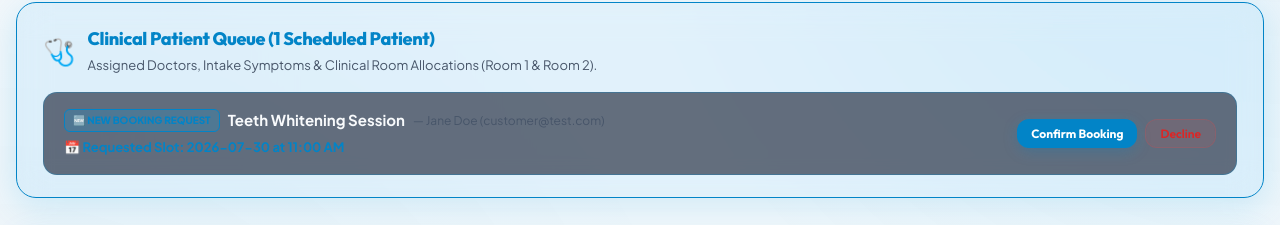
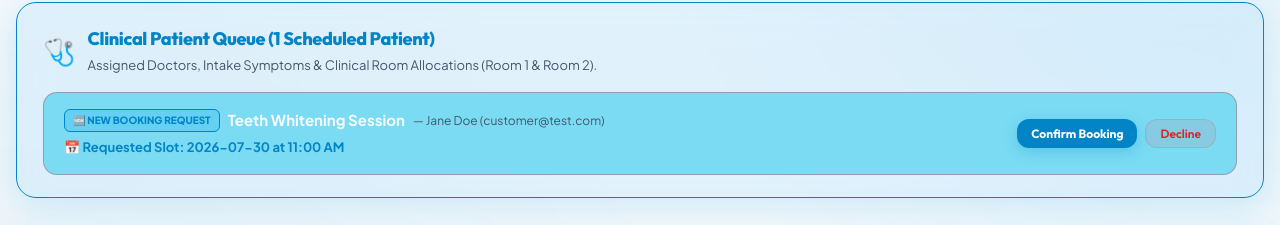
Before and after one commit to RadoMatas/NativeBooking, a React (Vite) app: page /admin in a window 1280 px wide. Shown: the part 219-444 px from the top of the page. Built offline with nearby package versions, Linux system fonts and the light colour scheme; no server answers; the database is empty; sample sign-in values are in the browser's storage.

Commit message:
Change of admindb notif color

```diff
--- a/src/pages/AdminDB.tsx
+++ b/src/pages/AdminDB.tsx
@@ -266,8 +266,8 @@ export default function AdminDB() {
                 <div
                   key={req.id}
                   style={{
-                    background: 'rgba(15, 23, 42, 0.6)',
-                    border: '1px solid rgba(2, 132, 199, 0.3)',
+                    background: 'rgb(122, 219, 243)',
+                    border: '1px solid rgba(197, 19, 19, 0.3)',
                     borderRadius: '14px',
                     padding: '16px 20px',
                     display: 'flex',
```
